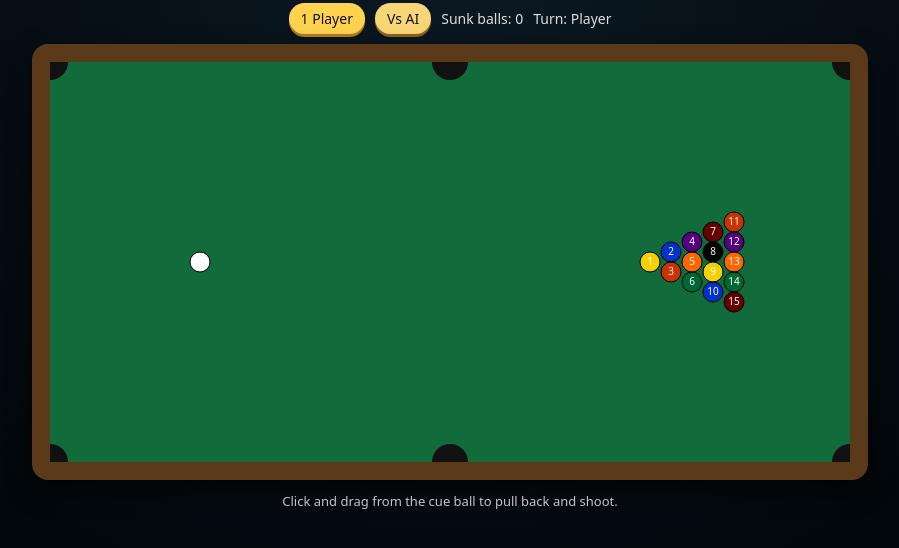
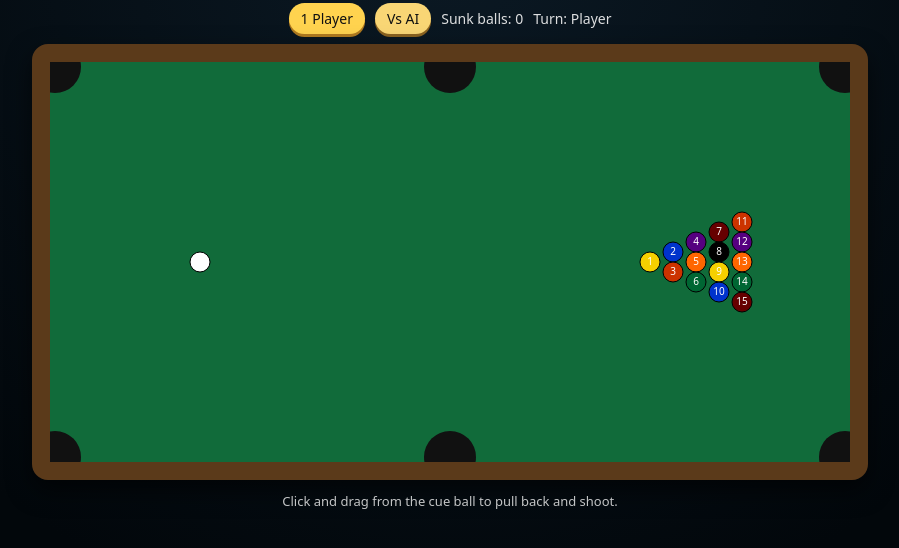
Before and after one commit to meatloaf-SMR/Casino-Hub, a plain HTML site: page pool.html in a window 1280 px wide. Shown: the part 66-614 px from the top of the page, without its empty margins (190-1089 px from the left). Drawn offline with Linux system fonts and the light colour scheme.

Commit message:
Update pool.html

```diff
--- a/pool.html
+++ b/pool.html
@@ -92,8 +92,8 @@
     const height = canvas.height;
 
     const BALL_RADIUS = 10;
-    const FRICTION = 0.99;
-    const MIN_SPEED = 0.05;
+    const FRICTION = 0.992;     // smoother roll
+    const MIN_SPEED = 0.02;     // more natural slow-down
 
     let balls = [];
     let cueBall;
@@ -111,14 +111,14 @@
     let currentTurn = "player";
     let waitingForAIShot = false;
 
-    const POCKET_RADIUS = 18;
+    const POCKET_RADIUS = 26;  // larger, more realistic pockets
     const pockets = [
-      { x: 0, y: 0 },
-      { x: width / 2, y: 0 },
-      { x: width, y: 0 },
-      { x: 0, y: height },
-      { x: width / 2, y: height },
-      { x: width, y: height }
+      { x: 5, y: 5 },
+      { x: width / 2, y: 5 },
+      { x: width - 5, y: 5 },
+      { x: 5, y: height - 5 },
+      { x: width / 2, y: height - 5 },
+      { x: width - 5, y: height - 5 }
     ];
 
     function resetTable() {
@@ -136,7 +136,7 @@
 
       for (let row = 0; row < rows; row++) {
         for (let i = 0; i <= row; i++) {
-          const x = startX + row * (BALL_RADIUS * 2 + 1);
+          const x = startX + row * (BALL_RADIUS * 2 + 3); // more spacing
           const y = startY - row * BALL_RADIUS + i * BALL_RADIUS * 2;
           const color = ballColor(number);
           balls.push(createBall(x, y, 0, 0, color, false, number));
@@ -216,7 +216,7 @@
 
       const pullBack = Math.hypot(dx, dy);
       const maxPull = 150;
-      const power = Math.min(pullBack, maxPull) / 10;
+      const power = Math.min(pullBack, maxPull) / 8; // stronger cue
 
       cueBall.vx = -Math.cos(angle) * power;
       cueBall.vy = -Math.sin(angle) * power;
@@ -245,10 +245,10 @@
           b.vy = 0;
         }
 
-        if (b.x - BALL_RADIUS < 0) { b.x = BALL_RADIUS; b.vx *= -1; }
-        if (b.x + BALL_RADIUS > width) { b.x = width - BALL_RADIUS; b.vx *= -1; }
-        if (b.y - BALL_RADIUS < 0) { b.y = BALL_RADIUS; b.vy *= -1; }
-        if (b.y + BALL_RADIUS > height) { b.y = height - BALL_RADIUS; b.vy *= -1; }
+        if (b.x - BALL_RADIUS < 0) { b.x = BALL_RADIUS; b.vx *= -0.9; }
+        if (b.x + BALL_RADIUS > width) { b.x = width - BALL_RADIUS; b.vx *= -0.9; }
+        if (b.y - BALL_RADIUS < 0) { b.y = BALL_RADIUS; b.vy *= -0.9; }
+        if (b.y + BALL_RADIUS > height) { b.y = height - BALL_RADIUS; b.vy *= -0.9; }
       });
 
       for (let i = 0; i < balls.length; i++) {
@@ -282,7 +282,9 @@
     }
 
     function isInPocket(ball) {
-      return pockets.some(p => Math.hypot(ball.x - p.x, ball.y - p.y) < POCKET_RADIUS);
+      return pockets.some(p =>
+        Math.hypot(ball.x - p.x, ball.y - p.y) < POCKET_RADIUS + BALL_RADIUS
+      );
     }
 
     /* ✅ REALISTIC ENERGY‑CONSERVING COLLISION */
```
